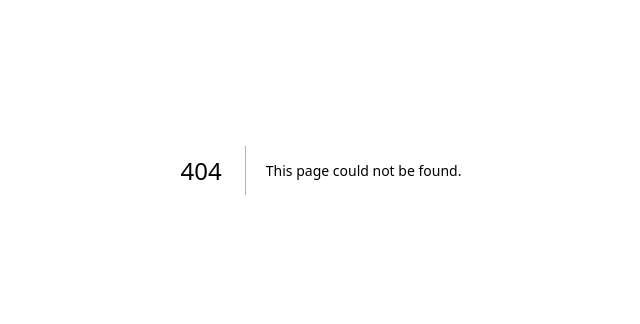
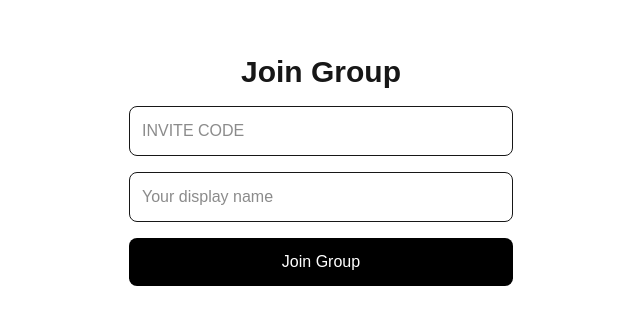
Before and after one commit to ryanlee4575/reading-sync, a Next.js app: page /join-group in a window 1280 px wide. Before the commit this address had no page. Shown: the part 230-554 px from the top of the page, without its empty margins (319-959 px from the left). Built offline with nearby package versions, Linux system fonts and the light colour scheme; no server answers.

Commit message:
Added join group functionality

```diff
--- a/app/dashboard/page.tsx
+++ b/app/dashboard/page.tsx
@@ -52,13 +52,16 @@ export default function DashboardPage() {
     }
 
     loadGroups();
-  }, [supabase]);
+  }, []);
 
   async function deleteGroup(groupId: string) {
     const confirmed = window.confirm("Delete this group?");
     if (!confirmed) return;
 
-    const { error } = await supabase.from("groups").delete().eq("id", groupId);
+    const { error } = await supabase
+      .from("groups")
+      .delete()
+      .eq("id", groupId);
 
     if (error) {
       console.error(error);
@@ -75,7 +78,7 @@ export default function DashboardPage() {
     <main className="min-h-screen p-6">
       <h1 className="mb-6 text-3xl font-bold">Dashboard</h1>
 
-      <section className="mb-4 rounded-xl border p-4">
+      <section className="mb-6 rounded-xl border p-4">
         <h2 className="text-xl font-semibold">Your Groups</h2>
 
         <div className="mt-4 space-y-3">
@@ -83,9 +86,18 @@ export default function DashboardPage() {
             <p className="text-gray-600">Loading groups...</p>
           ) : memberships.length > 0 ? (
             memberships.map((membership) => (
-              <div key={membership.group_id} className="rounded-lg border p-3">
-                <Link href={`/group/${membership.groups.id}`} className="block">
-                  <p className="font-semibold">{membership.groups.name}</p>
+              <div
+                key={membership.group_id}
+                className="rounded-lg border p-3"
+              >
+                <Link
+                  href={`/group/${membership.groups.id}`}
+                  className="block"
+                >
+                  <p className="font-semibold">
+                    {membership.groups.name}
+                  </p>
+
                   <p className="text-sm text-gray-600">
                     Invite Code: {membership.groups.invite_code}
                   </p>
@@ -93,7 +105,7 @@ export default function DashboardPage() {
 
                 <button
                   onClick={() => deleteGroup(membership.groups.id)}
-                  className="mt-3 rounded-lg border px-3 py-1 text-sm"
+                  className="mt-3 rounded-lg border px-3 py-1 text-sm hover:bg-gray-100"
                 >
                   Delete
                 </button>
@@ -112,6 +124,13 @@ export default function DashboardPage() {
         >
           Create Group
         </Link>
+
+        <Link
+          href="/join-group"
+          className="rounded-lg border px-4 py-2"
+        >
+          Join Group
+        </Link>
       </div>
     </main>
   );
--- /dev/null
+++ b/app/join-group/page.tsx
@@ -0,0 +1,88 @@
+"use client";
+
+import { useState } from "react";
+import { createClient } from "@/lib/supabase/client";
+import { useRouter } from "next/navigation";
+
+export default function JoinGroupPage() {
+  const supabase = createClient();
+  const router = useRouter();
+
+  const [inviteCode, setInviteCode] = useState("");
+  const [displayName, setDisplayName] = useState("");
+  const [message, setMessage] = useState("");
+
+  async function joinGroup() {
+    if (!inviteCode || !displayName) {
+      setMessage("Enter an invite code and display name.");
+      return;
+    }
+
+    setMessage("Joining group...");
+
+    const {
+      data: { user },
+      error: userError,
+    } = await supabase.auth.getUser();
+
+    if (userError || !user) {
+      setMessage("You need to be logged in first.");
+      return;
+    }
+
+    const { data: group, error: groupError } = await supabase
+      .from("groups")
+      .select("id, name")
+      .eq("invite_code", inviteCode.toUpperCase())
+      .single();
+
+    if (groupError || !group) {
+      setMessage("No group found with that invite code.");
+      return;
+    }
+
+    const { error: memberError } = await supabase
+      .from("group_members")
+      .insert({
+        group_id: group.id,
+        user_id: user.id,
+        display_name: displayName,
+      });
+
+    if (memberError) {
+      setMessage(memberError.message);
+      return;
+    }
+
+    router.push(`/group/${group.id}`);
+  }
+
+  return (
+    <main className="flex min-h-screen flex-col items-center justify-center gap-4 p-6">
+      <h1 className="text-3xl font-bold">Join Group</h1>
+
+      <input
+        placeholder="Invite code"
+        className="w-full max-w-sm rounded-lg border p-3 uppercase"
+        value={inviteCode}
+        onChange={(e) => setInviteCode(e.target.value)}
+      />
+
+      <input
+        placeholder="Your display name"
+        className="w-full max-w-sm rounded-lg border p-3"
+        value={displayName}
+        onChange={(e) => setDisplayName(e.target.value)}
+      />
+
+      <button
+        onClick={joinGroup}
+        className="w-full max-w-sm rounded-lg bg-black p-3 text-white"
+      >
+        Join Group
+      </button>
+
+      {message && <p className="max-w-sm text-center text-sm">{message}</p>}
+    </main>
+  );
+}
```
